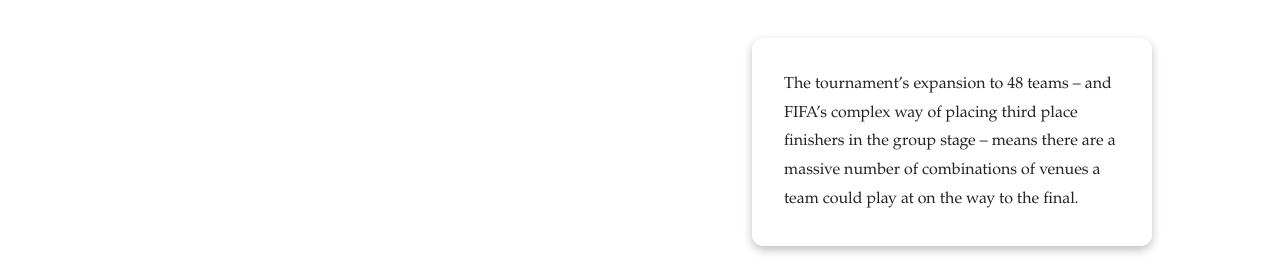
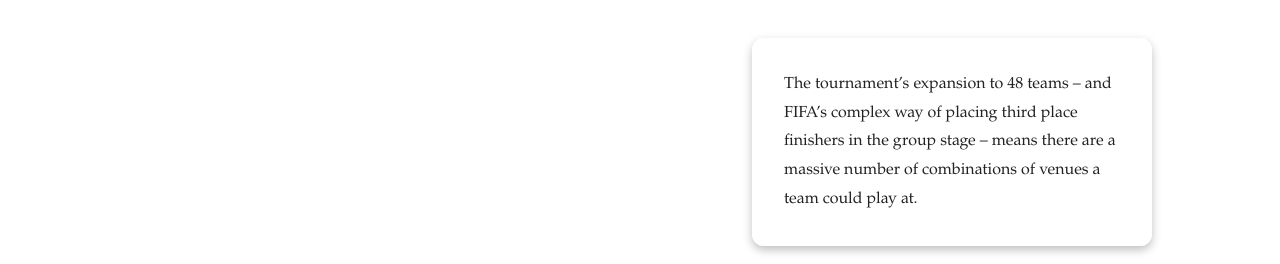
Before and after one commit to WilllJG/WCLongestRoute, a plain HTML site: page index.html in a window 1280 px wide. Shown: the part 2126-2390 px from the top of the page. Drawn offline with Linux system fonts and the light colour scheme.

Commit message:
Update index.html

```diff
--- a/index.html
+++ b/index.html
@@ -252,7 +252,7 @@ There are obvious advantages to travelling as little as possible this tournament
     <!-- TEXT PANELS -->
     <section class="story right">
       <div class="text-box">
-        <p>The tournament’s expansion to 48 teams – and FIFA’s complex way of placing third place finishers in the group stage – means there are a massive number of combinations of venues a team could play at on the way to the final.</p>
+        <p>The tournament’s expansion to 48 teams – and FIFA’s complex way of placing third place finishers in the group stage – means there are a massive number of combinations of venues a team could play at.</p>
       </div>
     </section>
 
```
